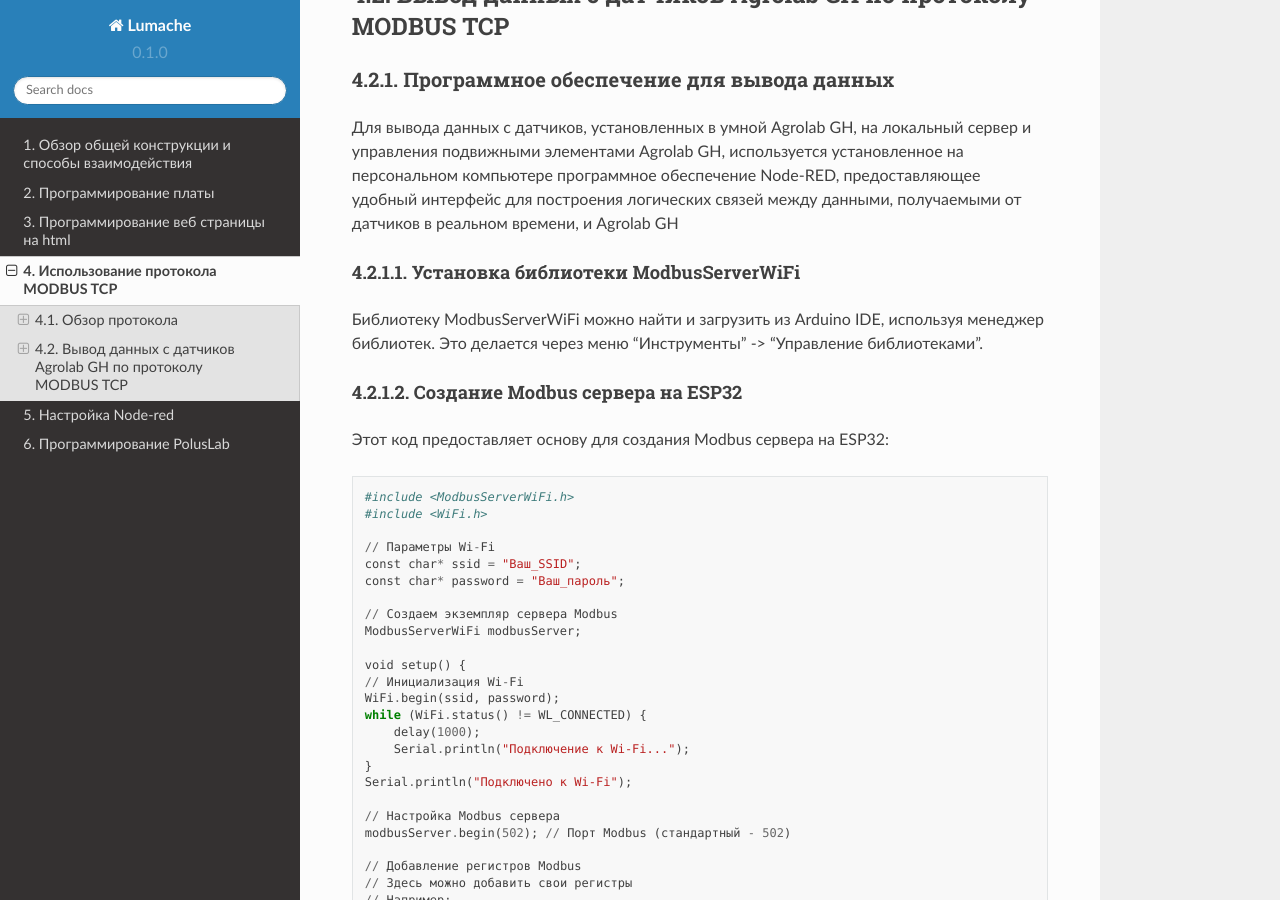
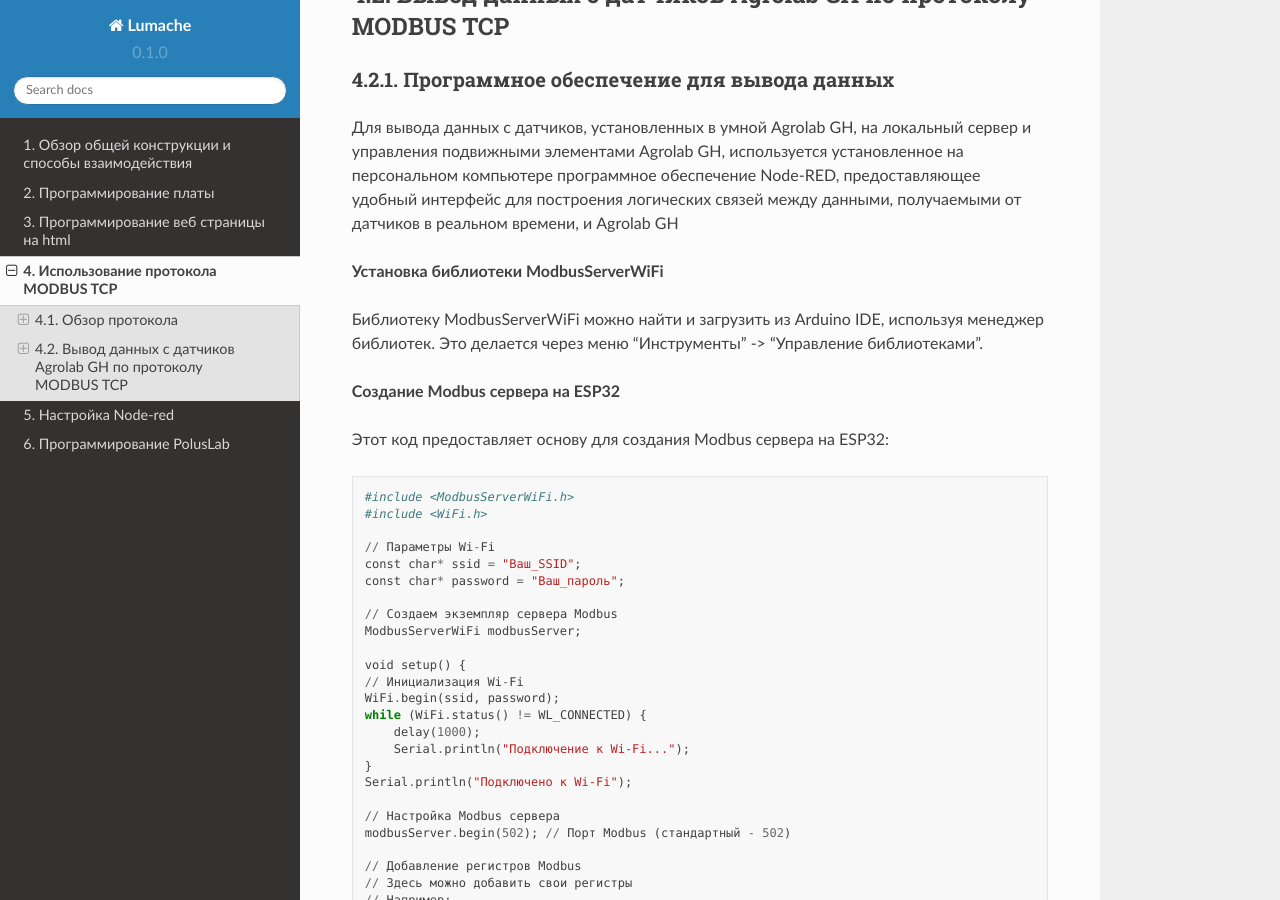
Before and after one commit to BBanwz/book_AL_GH, a Sphinx documentation site: the page built from docs/source/4/1.rst, in a window 1280 px wide and 900 px high, scrolled down 1767 px. Built offline with Sphinx 7.4.7 and the Read the Docs theme 2.0.0, drawn with Linux system fonts in a browser that asks for light colours.

Commit message:
Update 1.rst

```diff
--- a/docs/source/4/1.rst
+++ b/docs/source/4/1.rst
@@ -50,12 +50,11 @@ MODBUS TCP работает по принципу ``клиент-серверн
 
 Для вывода данных с датчиков, установленных в умной Agrolab GH, на локальный сервер и управления подвижными элементами Agrolab GH, используется установленное на персональном компьютере программное обеспечение Node-RED, предоставляющее удобный интерфейс для построения логических связей между данными, получаемыми от датчиков в реальном времени, и Agrolab GH
 
-Установка библиотеки ModbusServerWiFi
-"""""""""""""""""""""""""""""""""""""
+**Установка библиотеки ModbusServerWiFi**
+
 Библиотеку ModbusServerWiFi можно найти и загрузить из Arduino IDE, используя менеджер библиотек. Это делается через меню "Инструменты" -> "Управление библиотеками".
 
-Создание Modbus сервера на ESP32
-""""""""""""""""""""""""""""""""
+**Создание Modbus сервера на ESP32**
 
 Этот код предоставляет основу для создания Modbus сервера на ESP32::
 
```
